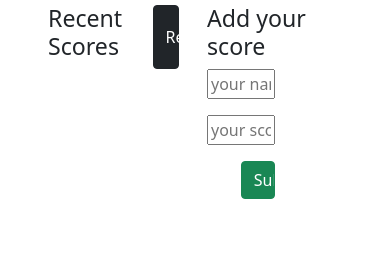
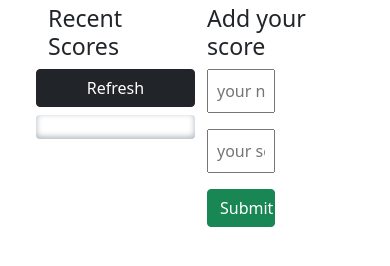
Before and after one commit to Ewoskyx/leaderboard, a website built with webpack: page src/index.html in a window 390 px wide. Shown: the part 68-334 px from the top of the page. Built offline with nearby package versions, Linux system fonts and the light colour scheme.

Commit message:
Add styles for the project

```diff
--- a/src/index.html
+++ b/src/index.html
@@ -12,8 +12,8 @@
         <div class="row align-items-start justify-content-center">
             <div class="col-6">
                 <div class="row justify-content-between">
-                    <h3 class="col-8">Recent Scores</h3>
-                    <button class="btn btn-dark col-2 me-3" type="button" id="refresh-btn">Refresh</button>
+                    <h3 class="col col-md-8">Recent Scores</h3>
+                    <button class="btn btn-dark col-md-2 me-3" type="button" id="refresh-btn">Refresh</button>
                 </div>
                 <div class="row mt-2">
                     <ul class="list-group scoreBoard" id="scoreBoard">
@@ -26,7 +26,7 @@
                 <form action="submit" class="form d-flex flex-column justify-content-center gap-3 w-50">
                     <input type="text" placeholder="your name" id="nameInput" required>
                     <input type="number" placeholder="your score" id="scoreInput" min="0" max="100" required>
-                    <input type="submit" value="Submit" class="submit-btn btn btn-success">
+                    <input type="submit" value="Submit" class="submit-btn btn btn-success align-self-md-end w-md-50">
                 </form>
             </div>
         </div>
--- a/src/main.scss
+++ b/src/main.scss
@@ -3,6 +3,22 @@
 
 .test {
   border: 1px solid green;
+}
+
+::-webkit-scrollbar {
+  width: 1em;
+}
+
+::-webkit-scrollbar-track {
+  background-color: $refresh-dark;
+}
+
+::-webkit-scrollbar-thumb {
+  background: linear-gradient(to right, $submit-green, $refresh-dark, $submit-green);
+}
+
+input {
+  padding: 8px;
 }
 
 /* Chrome, Safari, Edge, Opera */
@@ -13,12 +29,28 @@ input::-webkit-inner-spin-button {
 }
 
 /* Firefox */
-input[type=number] {
+input[type="number"] {
   -moz-appearance: textfield;
 }
 
 body {
   background-color: #fff;
+}
+
+.scoreBoard {
+  max-height: 70vh !important;
+  overflow-y: scroll;
+  padding: 12px;
+  box-shadow:
+    rgba(50, 50, 93, 0.25) 0 50px 100px -20px,
+    rgba(0, 0, 0, 0.3) 0 30px 60px -30px,
+    rgba(10, 37, 64, 0.35) 0 -2px 6px 0 inset;
+}
+
+.list-group li {
+  font-family: Georgia, "Times New Roman", Times, serif;
+  font-size: 1.2em;
+  letter-spacing: 2px;
 }
 
 .list-group li:nth-child(odd) {
@@ -28,8 +60,3 @@ body {
 .list-group li:nth-child(even) {
   background-color: $even;
 }
-
-.submit-btn {
-  width: 50%;
-  align-self: flex-end;
-}
--- a/src/styles/_colors.scss
+++ b/src/styles/_colors.scss
@@ -1,3 +1,5 @@
 $main: #333;
 $odd: #fff;
 $even: #ddd;
+$submit-green: #198754;
+$refresh-dark: #212529;
```
